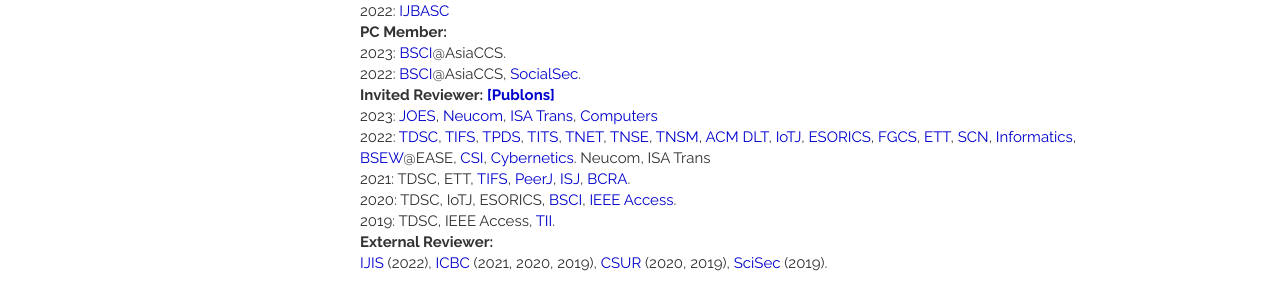
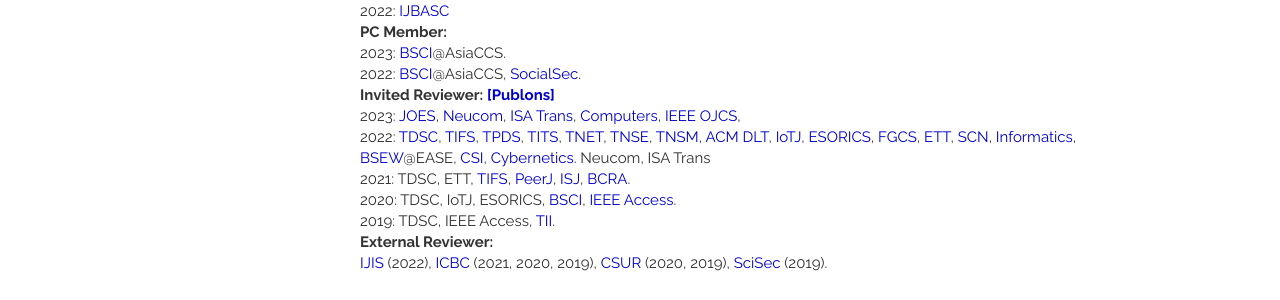
Before and after one commit to AaronWang-git/qinwang-git.github.io, a Jekyll site: the page built from index.html, in a window 1280 px wide and 900 px high, scrolled down 2746 px. Shown: the part 153-453 px from the top of the window. Built offline with Jekyll 4.4.1, drawn with Linux system fonts in a browser that asks for light colours; nearby versions of some CDN libraries; a script that is not in the unit is left out; the list of posts is cut into pages by our own code.

Commit message:
Update service.html

```diff
--- a/_includes/service.html
+++ b/_includes/service.html
@@ -54,7 +54,8 @@
         2023: <a href="https://onlinelibrary.wiley.com/journal/14676419" target="_blank">JOES</a></strong>,
               <a href="https://www.sciencedirect.com/journal/neurocomputing" target="_blank">Neucom</a></strong>,
               <a href="https://www.sciencedirect.com/journal/isa-transactions" target="_blank">ISA Trans</a></strong>,
-              <a href="https://www.mdpi.com/journal/computers" target="_blank">Computers</a></strong>
+              <a href="https://www.mdpi.com/journal/computers" target="_blank">Computers</a></strong>,
+              <a href="https://www.computer.org/csdl/journal/oj" target="_blank">IEEE OJCS</a></strong>,
 
     <br>
         2022: <a href="https://ieeexplore.ieee.org/xpl/RecentIssue.jsp?punumber=8858" target="_blank">TDSC</a></strong>,
```
